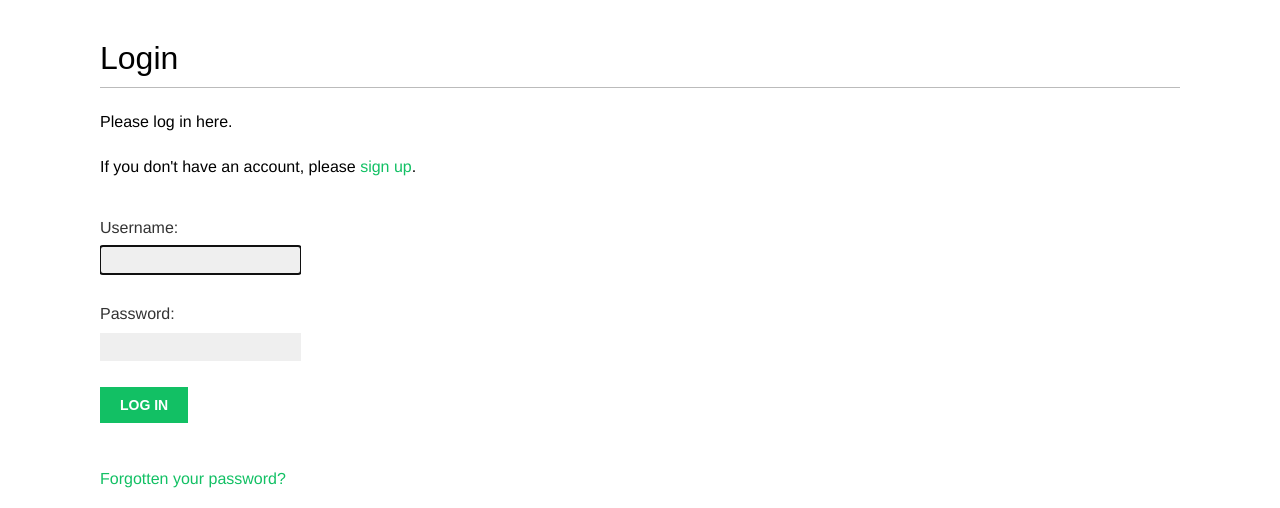
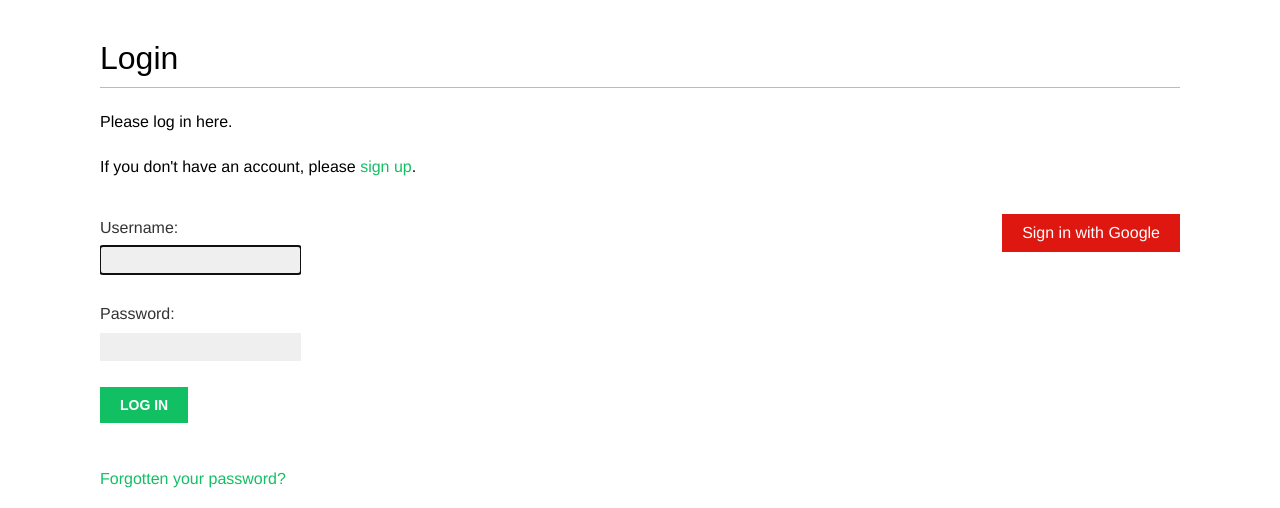
Before and after one commit to parradam/bookmarks-example-app, a Django app: page /account/login/ in a window 1280 px wide. Shown: the part 47-555 px from the top of the page. Run offline with Django 5.2, Linux system fonts and the light colour scheme; some web fonts are replaced.

Commit message:
Add HTTPS for development (hosts file, ALLOWED_HOSTS, TLS certs), OAuth2 (Google), Python Social Auth

```diff
--- a/bookmarks/account/templates/registration/login.html
+++ b/bookmarks/account/templates/registration/login.html
@@ -25,4 +25,13 @@
             </a>
         </p>
     </div>
+    <div class="social">
+        <ul>
+            <li class="google">
+                <a href="{% url "social:begin" "google-oauth2" %}">
+                    Sign in with Google
+                </a>
+            </li>
+        </ul>
+    </div>
 {% endblock %}
--- a/bookmarks/bookmarks/urls.py
+++ b/bookmarks/bookmarks/urls.py
@@ -22,6 +22,10 @@ from django.urls import path, include
 urlpatterns = [
     path('admin/', admin.site.urls),
     path('account/', include('account.urls')),
+    path(
+        'social-auth/',
+        include('social_django.urls', namespace='social')
+    ),
 ]
 
 if settings.DEBUG:
```
Also changed, not shown: bookmarks/bookmarks/settings.py (+8 -1 lines), 1 other file.
